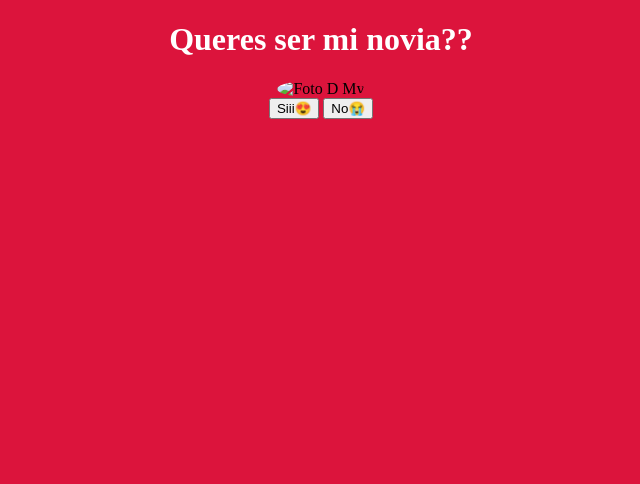
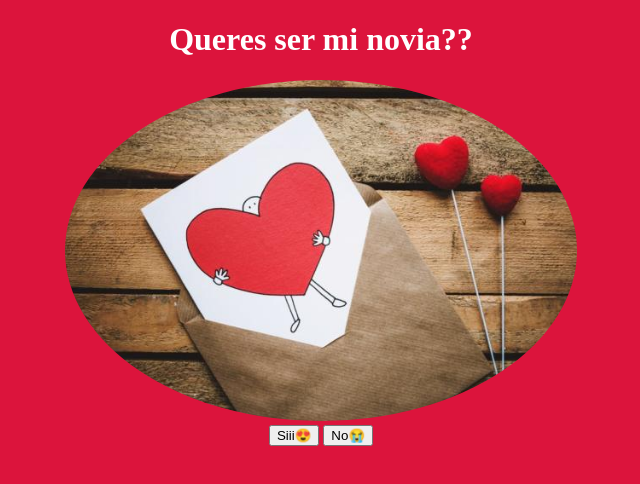
Before and after one commit to NetanelLijtmaer/QueresSerMiNovia, a plain HTML site: page index.html in a window 1280 px wide. Shown: the whole page, without its empty margins (319-959 px from the left). Drawn offline with Linux system fonts and the light colour scheme.

Commit message:
index.html
Signed-off-by: Netanel Lijtmaer <86017442+NetanelLijtmaer@users.noreply.github.com>

```diff
--- a/index.html
+++ b/index.html
@@ -25,7 +25,7 @@
 
 <body class="body">
   <h1 class="body__title">Queres ser mi novia??</h1>
-  <img src="QueresSerMiNovia/cartas_de_amor_romanticas_para_mi_novio_49044_0_600.jpg" alt="Foto D My" class="body__img" />
+  <img src="imagen.jpg" alt="Foto D My" class="body__img" />
   <br>
   <button id="yes">Siii😍</button>
   <button id="no">No😭</button>
```
